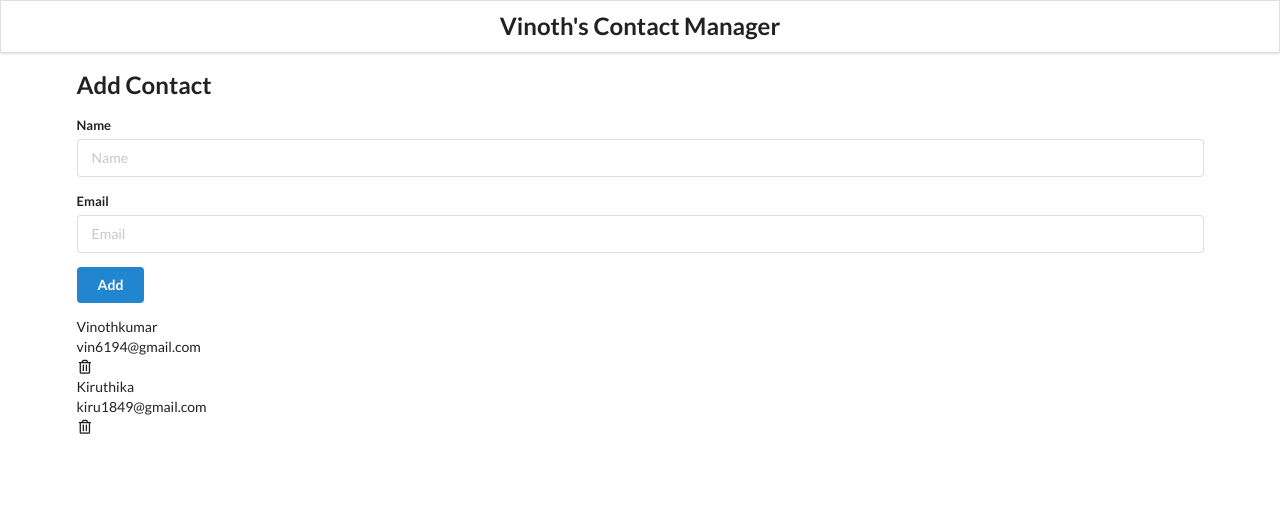
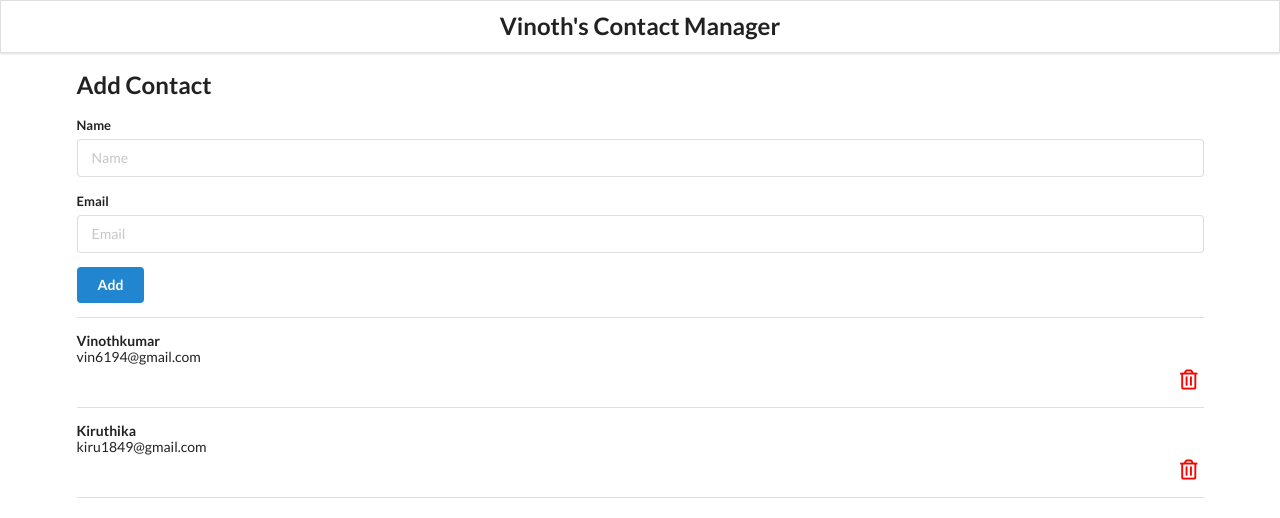
Before and after one commit to Vinoth6194/react_json_crud, a React (Create React App) app: page / in a window 1280 px wide. Shown: the top 518 px of the page. Built offline with nearby package versions, Linux system fonts and the light colour scheme.

Commit message:
styles for icon and items

```diff
--- a/src/components/App.css
+++ b/src/components/App.css
@@ -6,3 +6,12 @@
   justify-content: center;
   padding: 10px;
 }
+.item {
+  padding: 15px 0px !important;
+}
+
+i.icon {
+  float: right;
+  font-size: 20px;
+  cursor: pointer;
+}
--- a/src/components/ContactCard.jsx
+++ b/src/components/ContactCard.jsx
@@ -3,14 +3,15 @@ import React from 'react';
 function ContactCard(props) {
   const { id, name, email } = props.contact;
   return (
-    <div>
-      <div className="item">
-        <div className="content">
-          <div className="header">{name}</div>
-          <div>{email}</div>
-        </div>
-        <i className="trash alternate outline icon"></i>
+    <div className="item">
+      <div className="content">
+        <div className="header">{name}</div>
+        <div>{email}</div>
       </div>
+      <i
+        className="trash alternate outline icon"
+        style={{ color: 'red', marginTop: '7px' }}
+      ></i>
     </div>
   );
 }
```
